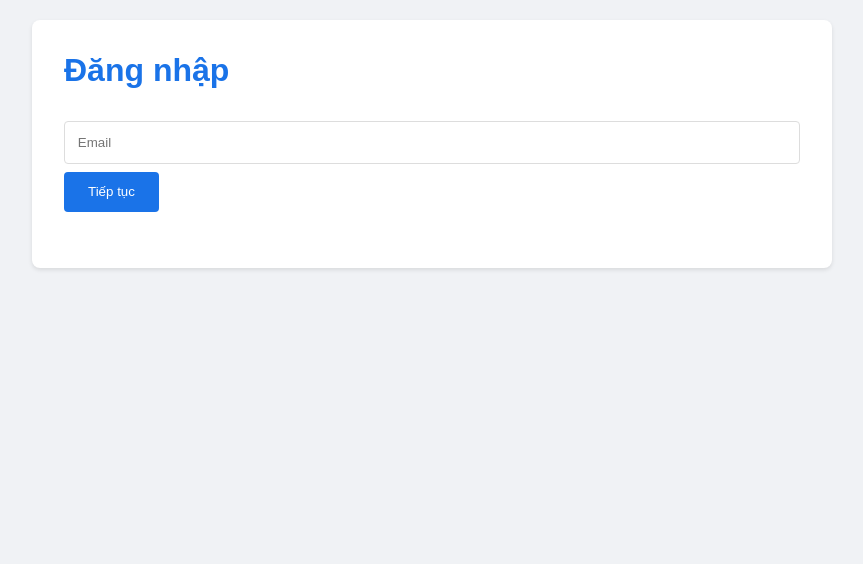
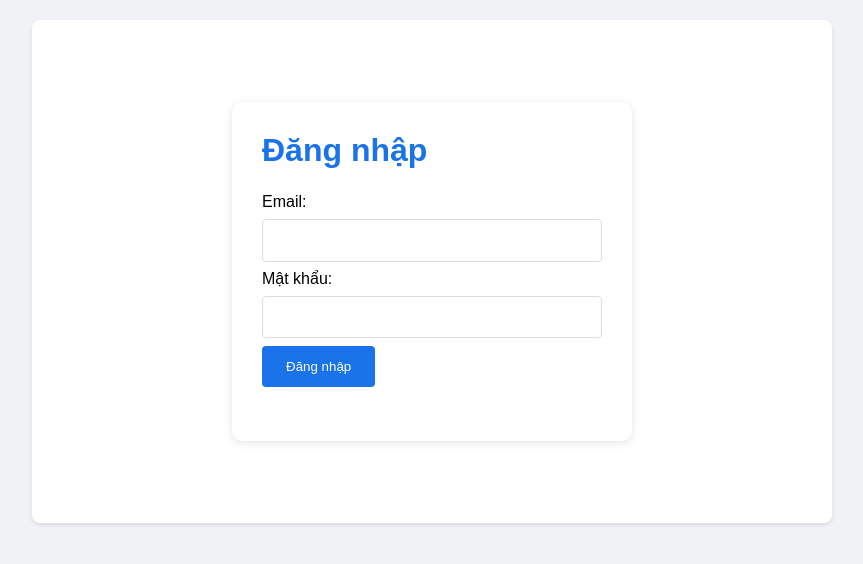
Before and after one commit to ttasc/digSig, a Flask app: page / in a window 1280 px wide. Shown: the top 564 px of the page, without its empty margins (208-1071 px from the left). Run offline with Flask 3, Linux system fonts and the light colour scheme.

Commit message:
add password functionaly

```diff
--- a/app.py
+++ b/app.py
@@ -77,7 +77,12 @@ def index():
 
 @app.route('/login', methods=['POST'])
 def login():
-    email = request.form['email']
+    email = request.form['email'].strip()
+    password = request.form['password'].strip()
+
+    if email != password:
+        return render_template('index.html', error="Mật khẩu không chính xác")
+
     session['email'] = email
     return redirect(url_for('dashboard'))
 
--- a/static/style.css
+++ b/static/style.css
@@ -42,6 +42,7 @@ form {
 }
 
 input[type="email"],
+input[type="password"],
 input[type="file"],
 select {
     width: 100%;
@@ -253,3 +254,20 @@ li {
         flex-direction: column;
     }
 }
+
+.login-container {
+    max-width: 400px;
+    margin: 50px auto;
+    padding: 30px;
+    background: white;
+    border-radius: 10px;
+    box-shadow: 0 2px 10px rgba(0,0,0,0.1);
+}
+
+.error-message {
+    color: #dc3545;
+    margin-top: 15px;
+    padding: 10px;
+    background: #f8d7da;
+    border-radius: 5px;
+}
--- a/templates/index.html
+++ b/templates/index.html
@@ -1,9 +1,22 @@
 {% extends "base.html" %}
 
 {% block content %}
-<h1>Đăng nhập</h1>
-<form action="/login" method="post">
-    <input type="email" name="email" placeholder="Email" required>
-    <button type="submit">Tiếp tục</button>
-</form>
+<div class="login-container">
+    <h1>Đăng nhập</h1>
+    <form action="{{ url_for('login') }}" method="post">
+        <div class="form-group">
+            <label for="email">Email:</label>
+            <input type="email" id="email" name="email" required>
+        </div>
+        <div class="form-group">
+            <label for="password">Mật khẩu:</label>
+            <input type="password" id="password" name="password" required>
+        </div>
+        <button type="submit">Đăng nhập</button>
+    </form>
+
+    {% if error %}
+    <div class="error-message">{{ error }}</div>
+    {% endif %}
+</div>
 {% endblock %}
```
